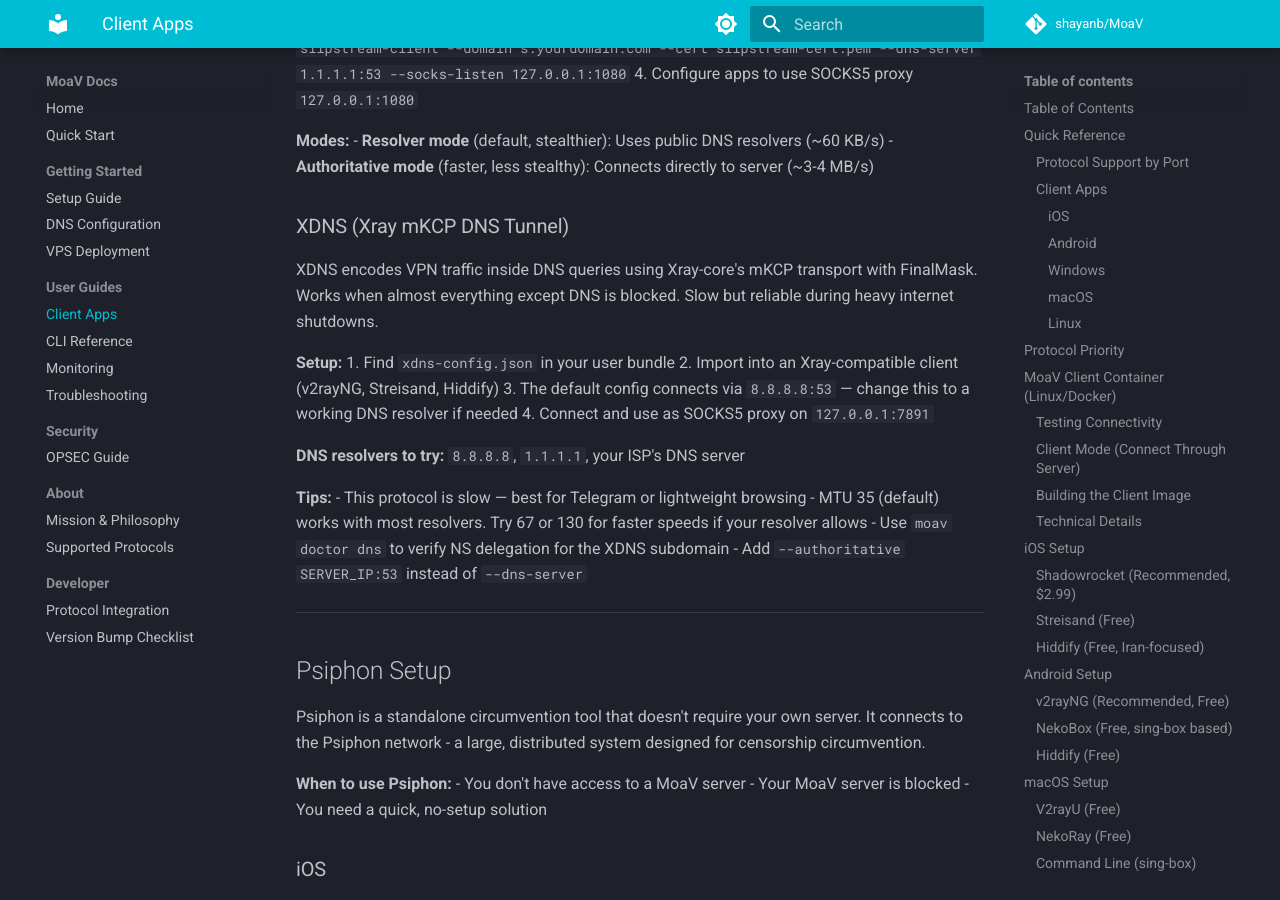
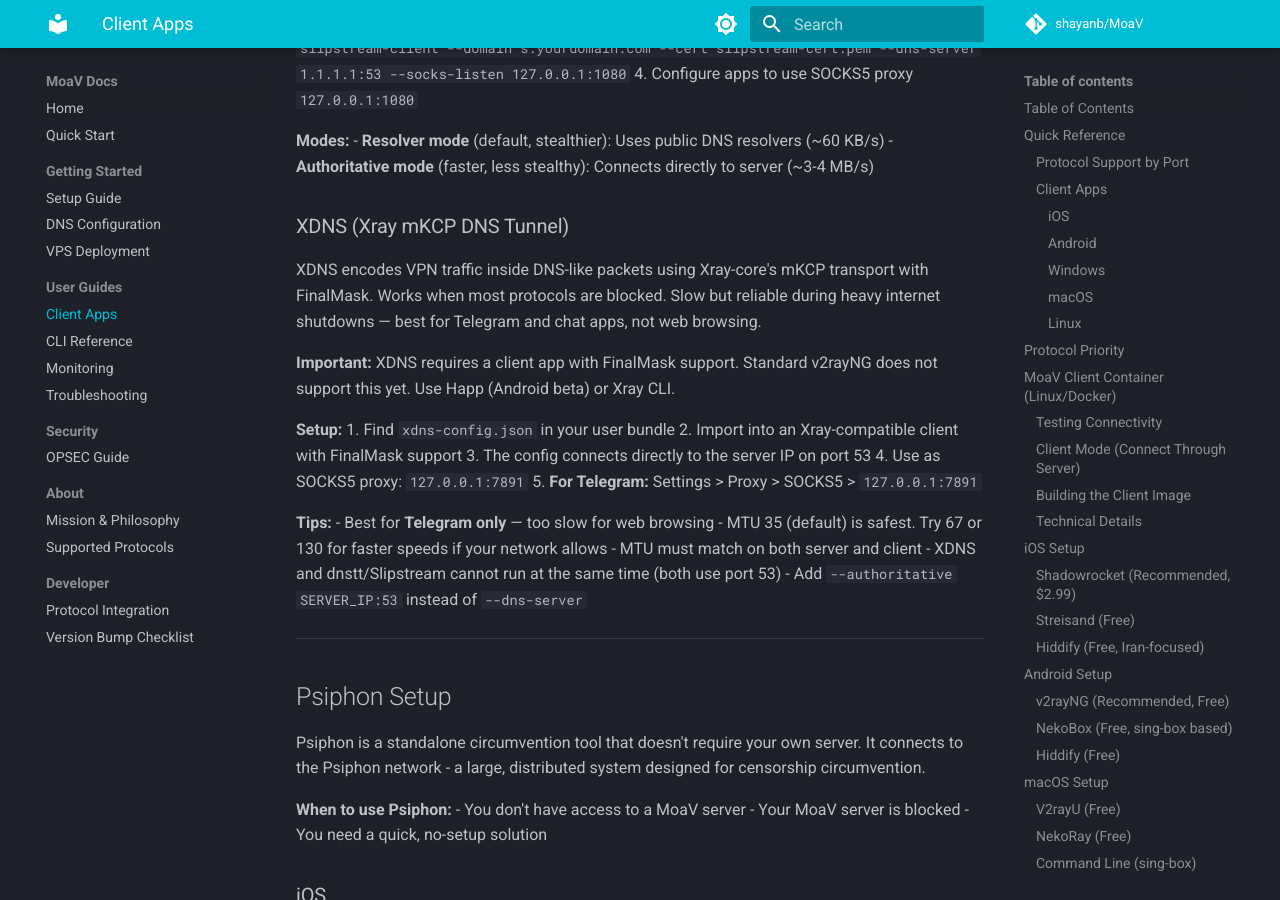
Before and after one commit to MotherofallVPNs/moav-site, an MkDocs documentation site: the page built from docs/CLIENTS.md, in a window 1280 px wide and 900 px high, scrolled down 15440 px. Built offline with MkDocs 1.6.1 and Material for MkDocs 9.7.7, drawn with Linux system fonts in a browser that asks for light colours; comment, search, counter and statistics services are not loaded.

Commit message:
Update docs for the new dnst changes

```diff
--- a/docs/CLIENTS.md
+++ b/docs/CLIENTS.md
@@ -635,20 +635,22 @@
 
 ### XDNS (Xray mKCP DNS Tunnel)
 
-XDNS encodes VPN traffic inside DNS queries using Xray-core's mKCP transport with FinalMask. Works when almost everything except DNS is blocked. Slow but reliable during heavy internet shutdowns.
+XDNS encodes VPN traffic inside DNS-like packets using Xray-core's mKCP transport with FinalMask. Works when most protocols are blocked. Slow but reliable during heavy internet shutdowns — best for Telegram and chat apps, not web browsing.
+
+**Important:** XDNS requires a client app with FinalMask support. Standard v2rayNG does not support this yet. Use Happ (Android beta) or Xray CLI.
 
 **Setup:**
 1. Find `xdns-config.json` in your user bundle
-2. Import into an Xray-compatible client (v2rayNG, Streisand, Hiddify)
-3. The default config connects via `8.8.8.8:53` — change this to a working DNS resolver if needed
-4. Connect and use as SOCKS5 proxy on `127.0.0.1:7891`
-
-**DNS resolvers to try:** `8.8.8.8`, `1.1.1.1`, your ISP's DNS server
+2. Import into an Xray-compatible client with FinalMask support
+3. The config connects directly to the server IP on port 53
+4. Use as SOCKS5 proxy: `127.0.0.1:7891`
+5. **For Telegram:** Settings > Proxy > SOCKS5 > `127.0.0.1:7891`
 
 **Tips:**
-- This protocol is slow — best for Telegram or lightweight browsing
-- MTU 35 (default) works with most resolvers. Try 67 or 130 for faster speeds if your resolver allows
-- Use `moav doctor dns` to verify NS delegation for the XDNS subdomain
+- Best for **Telegram only** — too slow for web browsing
+- MTU 35 (default) is safest. Try 67 or 130 for faster speeds if your network allows
+- MTU must match on both server and client
+- XDNS and dnstt/Slipstream cannot run at the same time (both use port 53)
   - Add `--authoritative SERVER_IP:53` instead of `--dns-server`
 
 ---
```
Also changed, not shown: docs/SETUP.md (+1 -1 lines), docs/TROUBLESHOOTING.md (+15 -2 lines), docs/protocols.md (+5 -4 lines).
